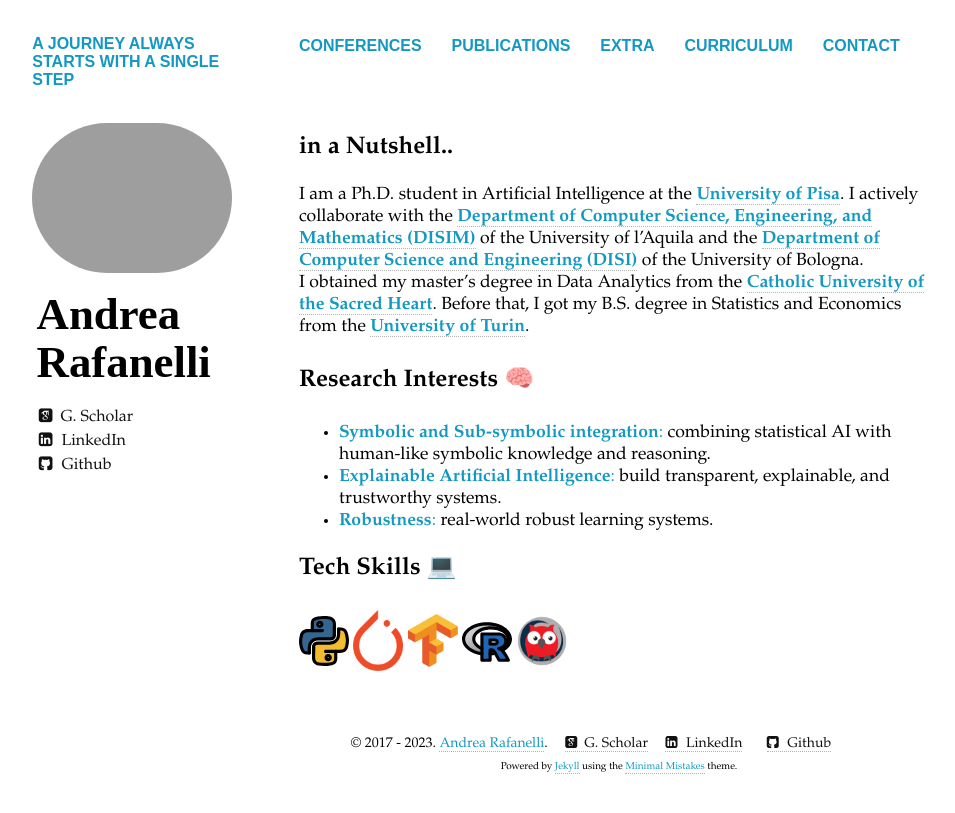
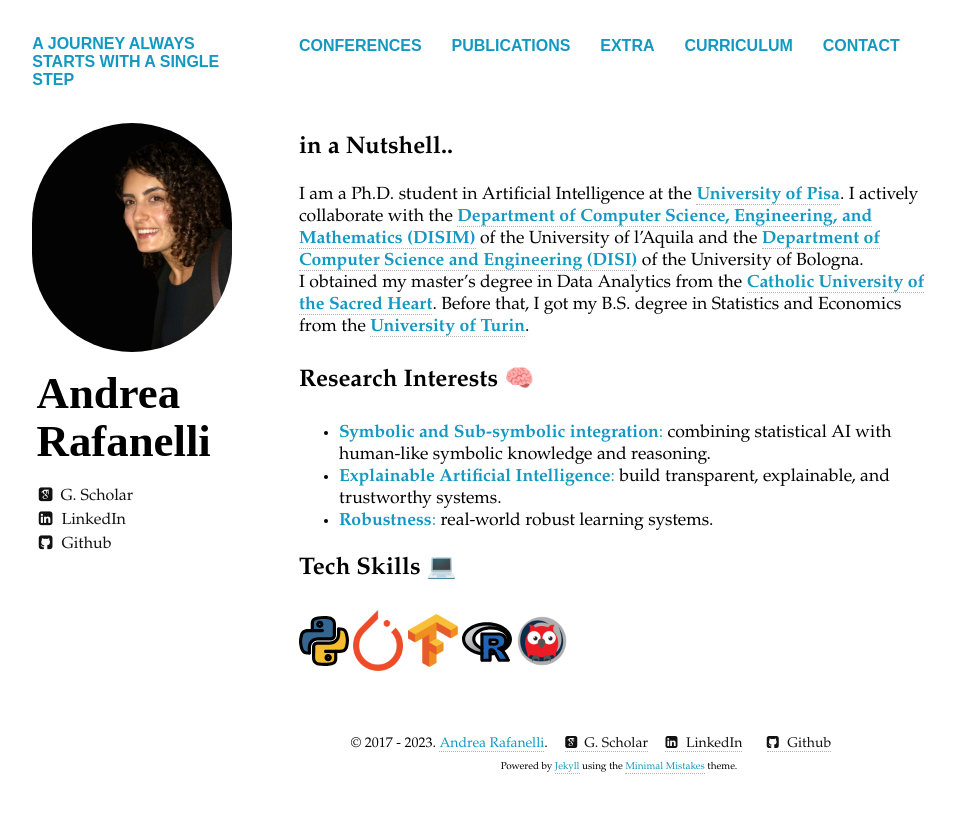
Before and after one commit to aaaaands/andreeea.github.io, a Jekyll site: the page built from index.md, in a window 1280 px wide. Shown: the top 813 px of the page, without its empty margins (21-976 px from the left). Built offline with Jekyll 4.4.1, drawn with Linux system fonts in a browser that asks for light colours; nearby versions of some CDN libraries.

Commit message:
Update _config.yml

```diff
--- a/_config.yml
+++ b/_config.yml
@@ -12,7 +12,7 @@ disqus_shortname: ands
 # Owner/author information
 owner:
   name:           Andrea Rafanelli
-  avatar:         photo.jpg
+  avatar:         photo.jpg.png
   bio:           #
   email:          #
   # Social networking links are used in author-bio sidebar. Update and remove as you like.
```
